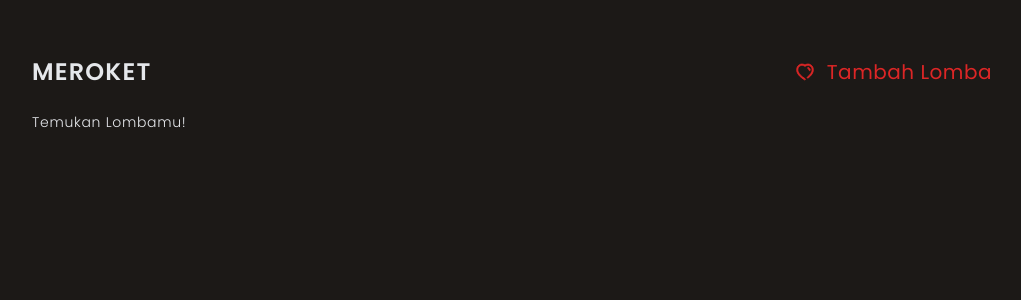
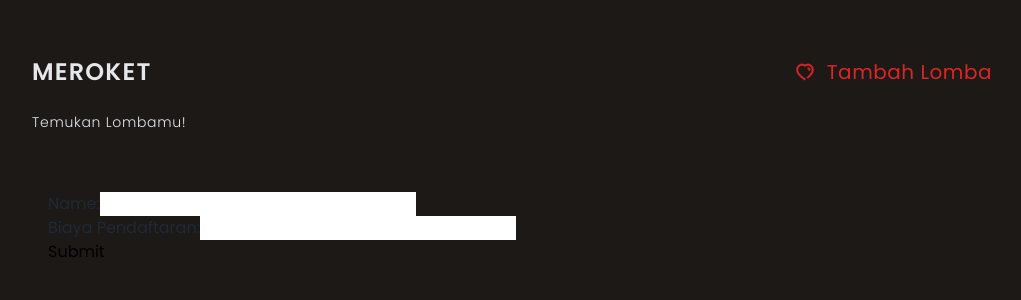
Before and after one commit to bangadjie/Meroket, a Vue app: page /pembayaran in a window 1280 px wide. Shown: the top 300 px of the page, without its empty margins (128-1149 px from the left). Built offline with nearby package versions, Linux system fonts and the light colour scheme.

Commit message:
daftar kompetisi

```diff
--- a/src/router/index.js
+++ b/src/router/index.js
@@ -59,6 +59,16 @@ const routes = [
       leaveClass: "animate__animated animate__fadeOutRight",
     },
   },
+  {
+    path: "/pembayaran",
+    name: "pembayaran",
+    component: () => import("../views/pembayaran.vue"),
+    props: true,
+    meta: {
+      enterClass: "animate__animated animate__fadeInRight",
+      leaveClass: "animate__animated animate__fadeOutRight",
+    },
+  },
 ];
 
 const router = createRouter({
--- a/src/views/Daftar_Kompetisi.vue
+++ b/src/views/Daftar_Kompetisi.vue
@@ -15,12 +15,16 @@
       </div>
       <button type="submit" class="btn btn-primary">Submit</button>
     </form>
+    <div v-if="showQR" class="qr-code">
+        <img :src="qrCodeSrc" alt="QR Code">
+        <p>Bayar Sebelum Halaman Di alihkan ( 1 menit ) </p>
+      </div>
   </div>
 </template>
 
 <script setup>
 import axios from 'axios';
-import { ref, defineProps } from 'vue';
+import { ref, defineProps, onMounted } from 'vue';
 import { useRouter } from 'vue-router'; // Mengimpor useRouter dari Vue Router
 
 const router = useRouter(); // Inisialisasi router
@@ -36,14 +40,62 @@ const personalInfo = ref({
   phone_number: ''
 });
 
+const formData = ref({
+  name: '',
+  biaya_pendaftaran: '',
+  id_pendaftaran: ''
+});
+
+const showQR = ref(false); // Initially hide QR code
+let qrCodeSrc = ''; // QR code source
+
+// Retrieve biaya_pendaftaran from local storage
+const localStorageBiaya = localStorage.getItem('biaya') || '';
+
+// On component mount, set the retrieved biaya_pendaftaran value
+onMounted(() => {
+  formData.biaya_pendaftaran = localStorageBiaya;
+});
+
 const submitForm = async () => {
   try {
-    await axios.post('http://localhost:8000/api/daftar/tambah', personalInfo.value);
+    // await axios.post('http://localhost:8000/api/daftar/tambah', personalInfo.value);
+    await axios.post('http://localhost:8000/api/tambahdaftar', personalInfo.value);
     console.log('Data terkirim!');
-    router.push('/home');
+
+    const paymentResponse = await axios.post('http://localhost:8000/api/procces-payment', {
+      name: personalInfo.value.nama,
+      id_pendaftaran: personalInfo.value.id_kompetisi,
+      biaya_pendaftaran: localStorageBiaya
+    });
+    console.log('Payment processed:', paymentResponse.data);
+
+    // Generate QR code from the payment response
+    qrCodeSrc = paymentResponse.data.qr;
+
+    // Show QR code section
+    showQR.value = true;
+
+    // Automatically redirect after 20 seconds
+    setTimeout(() => {
+      window.location.href = '/home';
+    }, 600000);
+
   } catch (error) {
-    console.error('Gagal mengirim data:', error);
-    console.log(personalInfo.value)
+    if (error.response) {
+      // The request was made and the server responded with a status code
+      // that falls out of the range of 2xx
+      console.error('Error response data:', error.response.data);
+      console.error('Error response status:', error.response.status);
+      console.error('Error response headers:', error.response.headers);
+    } else if (error.request) {
+      // The request was made but no response was received
+      console.error('Error request data:', error.request);
+    } else {
+      // Something happened in setting up the request that triggered an Error
+      console.error('Error message:', error.message);
+    }
+    console.error('Error config:', error.config);
   }
 };
 </script>
--- a/src/views/Details.vue
+++ b/src/views/Details.vue
@@ -25,6 +25,10 @@ import { onMounted } from "vue";
 onMounted(loadKompetisiDetail);
 
 const daftarKompetisi = () => {
+  if (kompetisiDetail.value && kompetisiDetail.value.biaya_pendaftaran) {
+    // Simpan biaya pendaftaran ke local storage
+    localStorage.setItem('biaya', kompetisiDetail.value.biaya_pendaftaran);
+  }
   // Arahkan pengguna ke halaman /daftar dengan menyertakan properti id
   router.push({ path: `/daftar/${props.id}` });
 };
--- /dev/null
+++ b/src/views/pembayaran.vue
@@ -0,0 +1,67 @@
+<template>
+  <div class="container mx-auto px-4 py-8">
+    <!-- Show QR code section -->
+    <div v-if="showQR" class="text-center">
+      <img :src="qrCodeSrc" alt="QR Code" class="my-4" style="max-width: 200px;">
+      <p>Please scan the QR code</p>
+    </div>
+
+    <!-- Form section -->
+    <form v-else @submit.prevent="submitForm" class="form-container">
+      <div class="form-group">
+        <label for="name" class="text-gray-800">Name:</label>
+        <input type="text" class="form-control" id="name" v-model="formData.name" required>
+      </div>
+      <div class="form-group">
+        <label for="biaya" class="text-gray-800">Biaya Pendaftaran:</label>
+        <input type="number" class="form-control" id="biaya" v-model="formData.biaya_pendaftaran" readonly required>
+      </div>
+      <!-- Hide the id_pendaftaran input field -->
+      <input type="hidden" id="id_pendaftaran" v-model="formData.id_pendaftaran">
+      <button type="submit" class="btn btn-primary">Submit</button>
+    </form>
+  </div>
+</template>
+
+<script setup>
+import axios from 'axios';
+import { ref, onMounted } from 'vue';
+
+const formData = ref({
+  name: '',
+  biaya_pendaftaran: '',
+  id_pendaftaran: ''
+});
+
+const showQR = ref(false); // Initially hide QR code
+let qrCodeSrc = ''; // QR code source
+
+// Retrieve biaya_pendaftaran from local storage
+const localStorageBiaya = localStorage.getItem('biaya') || '';
+
+// On component mount, set the retrieved biaya_pendaftaran value
+onMounted(() => {
+  formData.biaya_pendaftaran = localStorageBiaya;
+});
+
+const submitForm = async () => {
+  try {
+    const response = await axios.post('http://localhost:8000/api/procces-payment', formData.value);
+    console.log('Data terkirim:', response.data);
+    // Generate QR code
+    qrCodeSrc = response.data.qr_code_url;
+    // Show QR code section
+    showQR.value = true;
+    // Automatically redirect after 20 seconds
+    setTimeout(() => {
+      window.location.href = '/home';
+    }, 20000);
+  } catch (error) {
+    console.error('Gagal mengirim data:', error);
+  }
+};
+</script>
+
+<style scoped>
+/* Your styles */
+</style>
```
